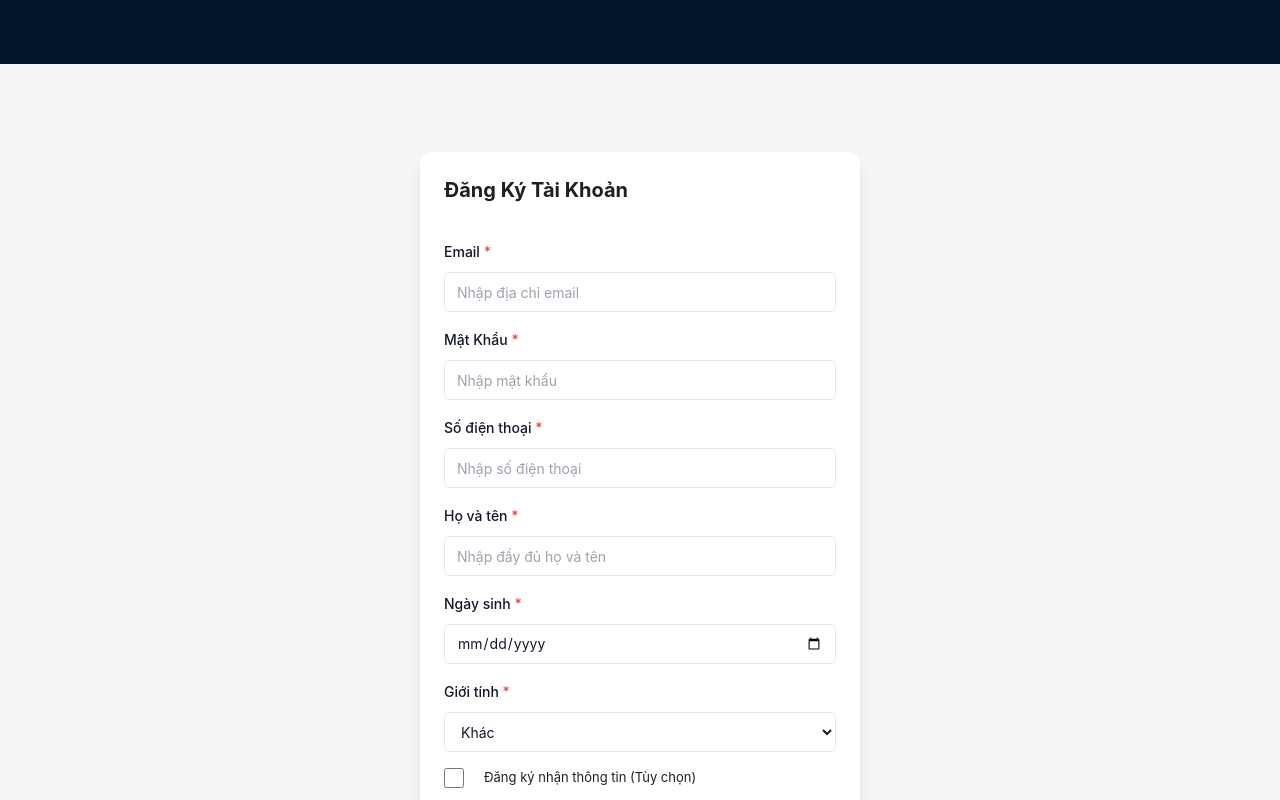
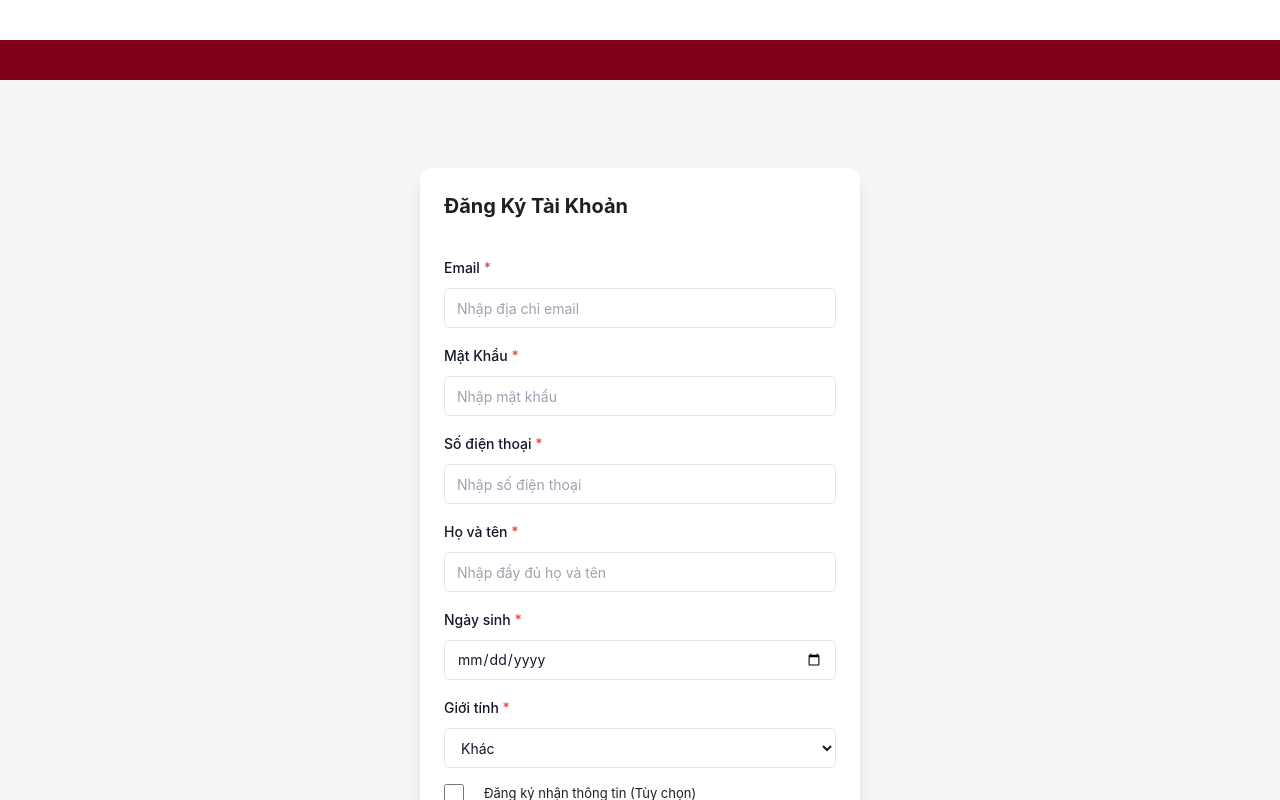
Before and after one commit to NguyettMiinh/Hoa, a React (Vite) app: page /layout/register in a window 1280 px wide. Shown: the top 800 px of the page. Built offline with nearby package versions, Linux system fonts and the light colour scheme.

Commit message:
create header with 2 part: red and white, create func hidden white when scroll

```diff
--- a/src/layout/Header.tsx
+++ b/src/layout/Header.tsx
@@ -1,26 +1,24 @@
-import { Layout, Menu } from 'antd';
-const { Header} = Layout;
+import { useEffect, useState } from 'react';
 function HeaderCommon() {
+    const [isScrolled, setIsScrolled] = useState(false);
+
+    useEffect(() => {
+        const handleScroll = () => {
+            setIsScrolled(window.scrollY > 0);
+        };
+
+        window.addEventListener('scroll', handleScroll);
+        return () => {
+            window.removeEventListener('scroll', handleScroll);
+        };
+    }, []);
 
     return (
-        <Header style={{
-            position: 'sticky',
-            top: 0,
-            zIndex: 1,
-            width: '100%',
-            display: 'flex',
-            alignItems: 'center',
-        }}>
-            <div className="demo-logo" />
-        <Menu
-          theme="dark"
-          mode="horizontal"
-          defaultSelectedKeys={['2']}
-        //   items={items}
-          style={{ flex: 1, minWidth: 0 }}
-        />
-
-        </Header>
+       <header className={`flex flex-col gap-0 bg-white w-full sticky top-0 left-0 z-[100]
+        transition-transform duration-300 ${isScrolled ? '-translate-y-[40px]' : ""}`}>
+            <div className="bg-white h-[40px]"></div>
+            <div className="bg-brand-darkRed h-[40px]"></div>
+        </header>
     )
 }
 
--- a/src/page/auth/SignupForm.tsx
+++ b/src/page/auth/SignupForm.tsx
@@ -180,6 +180,7 @@ const SignUpForm = () => {
                     </div>
 
                 </form>
+
             </div>
 
         </div>
```
